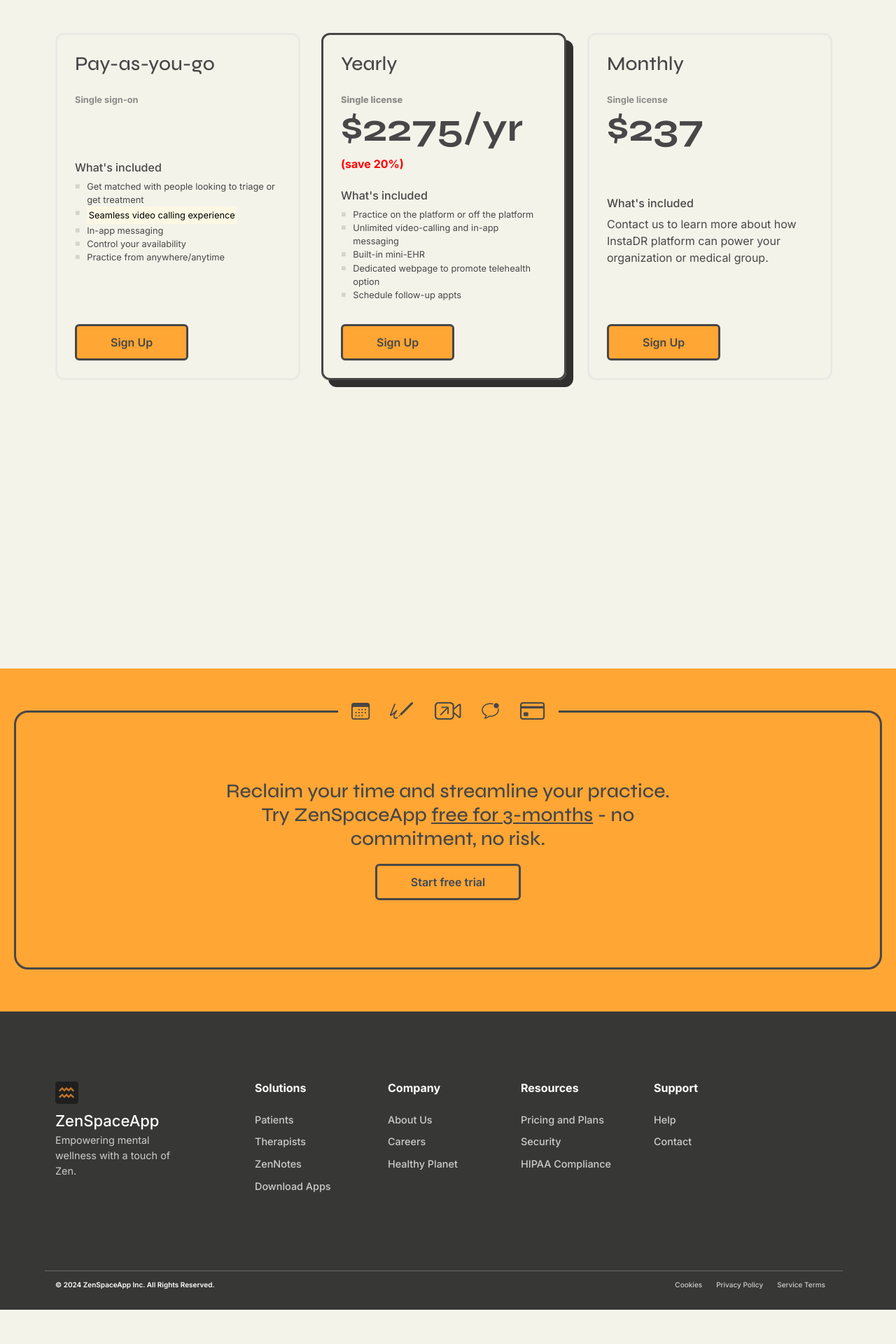
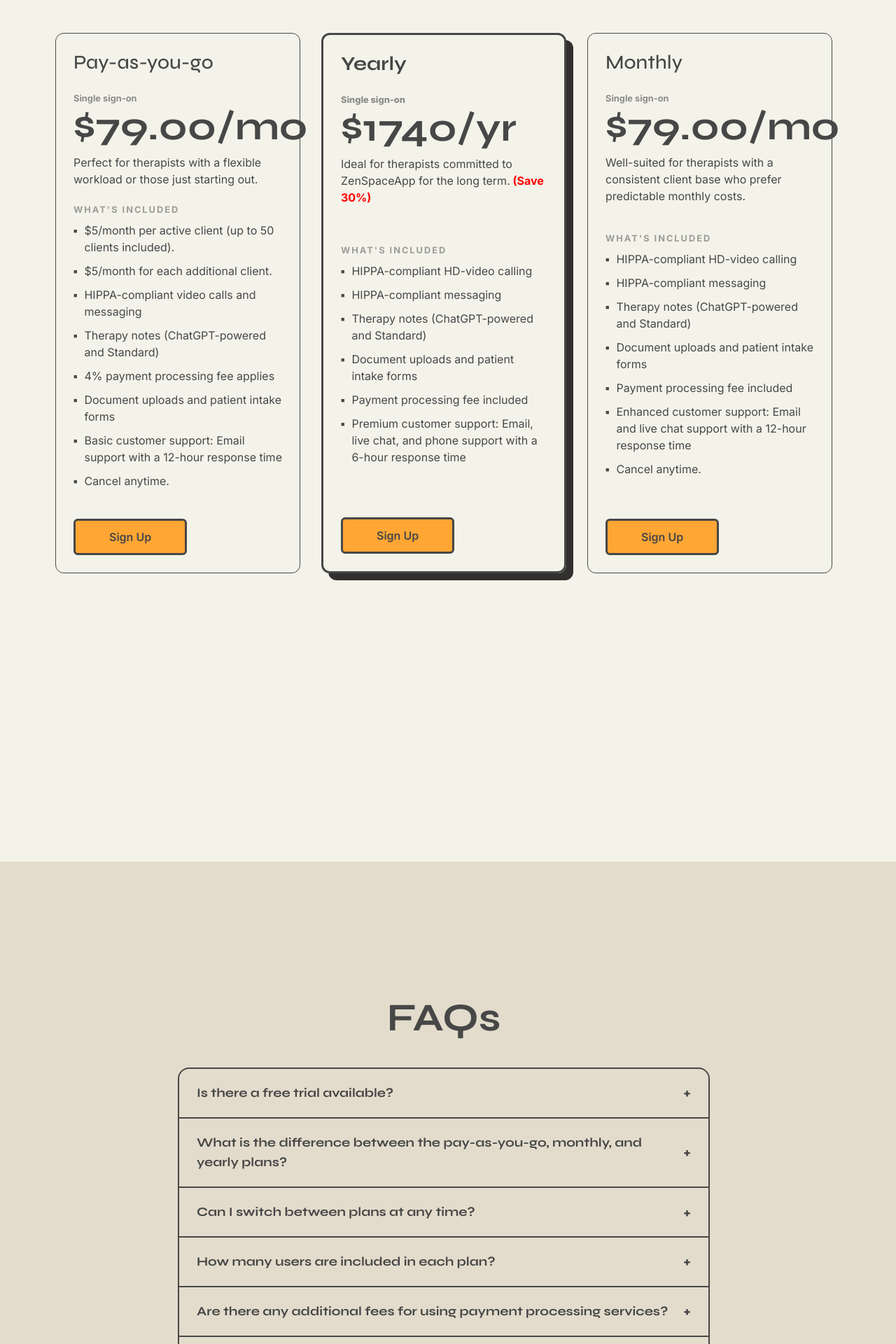
Before and after one commit to ZenSpaceApp/zenspace-website, a Next.js app: page /pricing in a window 1280 px wide. Shown: the part 540-2460 px from the top of the page at 70% size. Before the commit the page ends 2411 px from the top, so only its background shows below. Built offline with nearby package versions, Linux system fonts and the light colour scheme.

Commit message:
1. Added pricing tiers to pricing page. 2. Added FAQS to pricing page. 3. Minor tweak to hero section home page bottom padding.

```diff
--- a/app/page.tsx
+++ b/app/page.tsx
@@ -413,7 +413,7 @@ const Stats = () => {
  */
 const Hero = () => {
   return (
-    <section className="bg-half-260 d-table w-100 overflow-hidden" id="hero-cover-main" style={{ borderBottom: '1px solid #00000010' }}>
+    <section className="bg-half-170 d-table w-100 overflow-hidden" id="hero-cover-main" style={{ borderBottom: '1px solid #00000010', paddingBottom: "20rem" }}>
       <div className="container">
         <div className="row mt-5 align-items-center">
           <div className="col-md-6 col-12 order-2 order-lg-1">
--- a/app/pricing/page.tsx
+++ b/app/pricing/page.tsx
@@ -3,6 +3,7 @@ import Layout from '../../components/Layout';
 import Link from 'next/link';
 import { useEffect } from 'react';
 import { Metadata } from 'next';
+import PricingFAQ from '@/components/PricingFAQ';
 
 export const metadata: Metadata = {
   title: "Pricing and Plans",
@@ -42,29 +43,27 @@ const PatientPlans = () => {
   )
 }
 
-const TherapistPlans = () => {
-  return (
-    <section className="bg-half-170">
-
-      <div className="container" style={{ paddingBottom: '170px' }}>
-        {/* <h5 className="mt-5 mb-5">PHYSICIANS</h5> */}
-        <div className="row mb-5 mt-4">
-          <div className="col-12 col-md-4 pb-4 pt-2">
-            <div className="price-option border-gray">
+const PayAsYouGo = () => {
+  return <div className="price-option border-gray">
     <div>
       <h3 className="display-6">Pay-as-you-go</h3>
       <span style={{ display: 'block', opacity: '0.6', fontSize: '0.8rem', fontWeight: 'bold' }} className="mt-4">Single sign-on</span>
-                {/* <h5 className="mt-">Platform fee (17%) per booking</h5> */}
+      <h2 className="display-4">$79.00/mo</h2>
+      <div>
+        Perfect for therapists with a flexible workload or those just starting out.
+      </div>
     </div>
     <div>
       <h6 className="mt-4">What&apos;s included</h6>
       <ul className="list-unstyled mb-0 pl-0">
-                  <li>Get matched with people looking to triage
-                  or get treatment</li>
-                  <li><mark>Seamless video calling experience</mark></li>
-                  <li>In-app messaging</li>
-                  <li>Control your availability</li>
-                  <li>Practice from anywhere/anytime</li>
+        <li>$5/month per active client (up to 50 clients included).</li>
+        <li>$5/month for each additional client.</li>
+        <li>HIPPA-compliant video calls and messaging</li>
+        <li>Therapy notes (ChatGPT-powered and Standard)</li>
+        <li>4% payment processing fee applies</li>
+        <li>Document uploads and patient intake forms</li>
+        <li>Basic customer support: Email support with a 12-hour response time</li>
+        <li>Cancel anytime.</li>
       </ul>
     </div>
     <div className="pt-4">
@@ -75,22 +74,29 @@ const TherapistPlans = () => {
       </Link>
     </div>
   </div>
+}
+
+const Yearly = () => {
+
+  return <div className="price-option styling-yearly">
+    <div>
+      <h3><b>Yearly</b></h3>
+      <span style={{ display: 'block', opacity: '0.6', fontSize: '0.8rem', fontWeight: '800' }} className="mt-4">Single sign-on</span>
+      <h2 className="display-4">$1740/yr </h2>
+      <div>
+        Ideal for therapists committed to ZenSpaceApp for the long term.
+        <b className="text-primary"> (Save 30%)</b>
       </div>
-          <div className="col-12 col-md-4 pb-4 pt-2">
-            <div className="price-option border-azure" style={{border: "3px solid", boxShadow: "10px 10px rgba(0, 0,0, 0.8)" }}>
-              <div>
-                <h3>Yearly</h3>
-                <span style={{ display: 'block', opacity: '0.6', fontSize: '0.8rem', fontWeight: '800' }} className="mt-4">Single license</span>
-                <h2 className="display-4">$2275/yr </h2> <b className="text-primary">(save 20%)</b>
     </div>
     <div>
       <h6 className="mt-4">What&apos;s included</h6>
       <ul className="list-unstyled mb-0 pl-0">
-                  <li>Practice on the platform or off the platform</li>
-                  <li>Unlimited video-calling and in-app messaging</li>
-                  <li>Built-in mini-EHR</li>
-                  <li>Dedicated webpage to promote telehealth option</li>
-                  <li>Schedule follow-up appts</li>
+        <li>HIPPA-compliant HD-video calling</li>
+        <li>HIPPA-compliant messaging</li>
+        <li>Therapy notes (ChatGPT-powered and Standard)</li>
+        <li>Document uploads and patient intake forms</li>
+        <li>Payment processing fee included</li>
+        <li>Premium customer support: Email, live chat, and phone support with a 6-hour response time</li>
       </ul>
     </div>
     <div className="pt-4">
@@ -101,17 +107,30 @@ const TherapistPlans = () => {
       </Link>
     </div>
   </div>
+}
+
+const Monthly = () => {
+
+  return <div className="price-option border-gray">
+  <div>
+    <h3 className="display-6">Monthly</h3>
+    <span style={{ display: 'block', opacity: '0.6', fontSize: '0.8rem', fontWeight: 'bold' }} className="mt-4">Single sign-on</span>
+    <h2 className="display-4">$79.00/mo</h2>
+    <div>
+      Well-suited for therapists with a consistent client base who prefer predictable monthly costs.
     </div>
-          <div className="col-12 col-md-4 pb-4 pt-2">
-            <div className="price-option">
-              <div>
-                <h3>Monthly</h3>
-                <span style={{ display: 'block', opacity: '0.6', fontSize: '0.8rem', fontWeight: 'bold' }} className="mt-4">Single license</span>
-                <h2 className="display-4">$237</h2>
   </div>
   <div>
     <h6 className="mt-4">What&apos;s included</h6>
-                <p style={{ paddingRight: '20px' }}>Contact us to learn more about how InstaDR platform can power your organization or medical group.</p>
+    <ul className="list-unstyled mb-0 pl-0">
+      <li>HIPPA-compliant HD-video calling</li>
+      <li>HIPPA-compliant messaging</li>
+      <li>Therapy notes (ChatGPT-powered and Standard)</li>
+      <li>Document uploads and patient intake forms</li>
+      <li>Payment processing fee included</li>
+      <li>Enhanced customer support: Email and live chat support with a 12-hour response time</li>
+      <li>Cancel anytime.</li>
+    </ul>
   </div>
   <div className="pt-4">
     <Link
@@ -121,6 +140,26 @@ const TherapistPlans = () => {
     </Link>
   </div>
 </div>
+}
+
+
+/**
+ * Therapist Plans
+ * @returns
+ */
+const TherapistPlans = () => {
+  return (
+    <section className="bg-half-170">
+      <div className="container" style={{ paddingBottom: '170px' }}>
+        <div className="row mb-5 mt-4">
+          <div className="col-12 col-md-4 pb-4 pt-2">
+            <PayAsYouGo />
+          </div>
+          <div className="col-12 col-md-4 pb-4 pt-2">
+            <Yearly />
+          </div>
+          <div className="col-12 col-md-4 pb-4 pt-2">
+            <Monthly />
           </div>
         </div>
       </div>
@@ -129,14 +168,13 @@ const TherapistPlans = () => {
 }
 
 export default function Pricing() {
-
-
   return (
     <Layout>
       <h1 className="display-3 mt-5 text-center" style={{paddingTop: "170px"}}>
         Pricing and Plans
       </h1>
       <TherapistPlans />
+      <PricingFAQ />
     </Layout>
   )
 }
--- /dev/null
+++ b/components/PricingFAQ.tsx
@@ -0,0 +1,126 @@
+'use client';
+import { useState } from "react";
+const faqs = [
+  [
+    "Is there a free trial available?",
+    "Absolutely! We offer a 3-day no-commitment, no-fee trial for our yearly plan,\
+    allowing you to experience the full range of ZenSpaceApp's features without any\
+    financial commitment. We believe the yearly plan provides the best value and most\
+    comprehensive experience for our users. However, if you'd like to explore our other\
+    options, we can also discuss a trial for our pay-as-you-go and monthly plans.\
+    Feel free to reach out to us to find the perfect fit for your needs"
+  ],
+  [
+    "What is the difference between the pay-as-you-go, monthly, and yearly plans?",
+    "The main differences between our plans are the pricing structure, the level of commitment, and the included features.\
+    Pay-as-you-go: This plan offers the most flexibility, as you only pay for the clients and features you use each month. It's perfect for therapists with variable client loads or those just starting out.\
+    Monthly: With a fixed monthly fee, this plan includes a set number of clients and all features. It's ideal for therapists with a consistent client base who prefer predictable monthly costs.\
+    Yearly: By paying a one-time fee, you enjoy unlimited clients and all features for the entire year. This plan is best for therapists who are committed to using ZenSpaceApp long-term and value cost savings.\
+    Choose the plan that suits your needs and budget, and remember that you can always switch plans if your requirements change."
+  ],
+  [
+    "Can I switch between plans at any time?",
+    "You can switch between the pay-as-you-go, monthly, and yearly plans at any time, with one exception: since the yearly plan is a prepaid, one-time payment, you cannot downgrade from it until the subscription period has ended. Once your yearly plan expires, you're free to switch to any of the other plans. This ensures that our plans remain flexible and tailored to your evolving needs as a therapist."
+  ],
+  [
+    "How many users are included in each plan?",
+    "Each of our plans—pay-as-you-go, monthly, and yearly—includes a single user license.\
+    If you're interested in purchasing multiple licenses or discussing bulk pricing options,\
+    please don't hesitate to contact our sales team directly. We're happy to work with you to\
+    find a solution that meets your specific needs."
+  ],
+  [
+    "Are there any additional fees for using payment processing services?",
+    "To ensure a seamless and secure payment experience for you and your clients,\
+     ZenSpaceApp utilizes a payment processing service that charges a small fee.\
+    The fee for using our payment processing service is 4% of the transaction amount.\
+    This fee is necessary to cover the costs associated with processing payments and\
+    maintaining a secure platform for financial transactions. The fee applies to\
+    all plans and is not included in the base subscription cost."
+  ],
+  [
+    "Are there any long-term contracts or commitments?",
+    "At ZenSpaceApp, we believe in providing flexible solutions that adapt to your needs.\
+     That's why none of our plans—pay-as-you-go, monthly, or yearly—require any long-term\
+    contracts or commitments. You're free to subscribe to the plan that best suits your\
+    requirements and adjust your subscription as your needs evolve. We want you to feel\
+    confident in choosing ZenSpaceApp, knowing that you have the freedom to make changes as necessary."
+  ],
+  [
+    "Is there a discount for paying annually?",
+    "Yes, we offer a discounted rate for therapists who choose to subscribe to our yearly plan.\
+     By paying a one-time fee of $1740 for the entire year, you'll enjoy a savings of\
+    30% compared to the monthly plan. This equates to $145 per month,\
+    providing you with substantial savings while still offering all the features and\
+    benefits of ZenSpaceApp. It's the perfect choice for therapists who are committed\
+    to using our platform for the long term."
+  ],
+  [
+    "Can I cancel my subscription at any time?",
+    "Pay-as-you-go: Yes, cancel anytime.\
+    Monthly: Yes, cancel anytime.\
+    Yearly: Yes, you may cancel your subscription at any time, but\
+    please note that we do not offer refunds for unused portions of\
+    yearly subscriptions. However, you will still have access to the platform\
+    until the end of your subscription period."
+  ],
+  [
+    "Are there any additional features or integrations available for purchase?",
+    "Currently, we do not offer any additional features or integrations for purchase.\
+    However, we are actively working on adding new Add-ons in the future. At present,\
+   ZenSpaceApp integrates with Google and Apple calendars, as well as popular payment gateways."
+  ],
+  [
+    "Is there a limit to the number of clients I can have in the system?",
+    "Yes, there is a limit on the number of clients depending on your subscription plan.\
+     The Pay-as-you-go plan limits you to 50 clients, while the Monthly and Yearly plans\
+    allow for an unlimited number of clients."
+  ]
+]
+
+export default function PricingFAQ() {
+
+  const [selIdx, setIndex] = useState<number | null>();
+
+  // ref.current
+  const expandAnswer = (idx : null | number) => {
+    if (selIdx === idx) {
+      setIndex(null)
+    } else {
+      setIndex(idx)
+    }
+  }
+
+  return <section id="faqs">
+      <div className='container'>
+        <div className='Grid Grid--full small-Grid--1of2' >
+          <div className='Grid-cell' >
+            <h2 className="u-textcenter display-4">FAQs</h2>
+          </div>
+          <div className='Grid-cell content'>
+          {faqs.map((faq, idx) => (
+            <div
+              className="expandable-single-faq"
+              key={idx}
+              onClick={() => expandAnswer(idx)}
+            >
+              <div className="expandable-top">
+                <div className="heading-expandable">
+                  <b>{faq[0]}</b>
+                </div>
+                <div className="expandable-icon">
+                  {selIdx === idx ? "-" : "+"}
+                </div>
+              </div>
+              <div className={selIdx === idx ? "expandable-bottom open" : "expandable-bottom"}>
+                <div className="faq-paragraph">
+                  {faq[1]}
+                </div>
+              </div>
+            </div>
+          ))}
+          </div>
+        </div>
+      </div>
+    </section>
+}
--- a/styles/_price.scss
+++ b/styles/_price.scss
@@ -8,31 +8,35 @@
     flex-direction: column;
     justify-content: space-between;
     padding: 25px;
-    border: 3px solid #d8d8d865;
-    &.border-gray {
-        // border: 1px solid #d8d8d8;
-        // border: 1px solid #0080ff25;
+    border: 1px solid;
+
+    &.styling-yearly {
+        border: 3px solid;
+        box-shadow: 10px 10px rgba(0, 0,0, 0.8);
     }
 
-    &.border-azure {
-        // border: 1px solid #0080ff;
-    }
-
-    &.border-dark {
-        // border: 1px solid #00000010;
+    h6 {
+        text-transform: uppercase;
+        font-weight: 700;
+        opacity: 0.5;
+        font-size: 0.8rem;
+        letter-spacing: 2px;
     }
 
     ul {
-        padding:  0 !important;
-
-        // border-radius: 12px;
+        padding-left:  0 !important;
         li {
-            font-size: 0.8em;
+            font-size: 1rem;
+            line-height: 1.5;
             display: flex;
+            margin: 10px 0;
+            // margin-top: -5px;
+            // align-items: center;
             &::before {
                 content: "\25a0";
-                color: #22222225;
-                font-size: 12px !important;
+                // color: #222222;
+                font-size: 9px !important;
+                margin-top: 6px;
                 display: inline-flex;
                 padding-right: 10px;
             }
```
Lines whose indentation alone changed are shown as unchanged.
